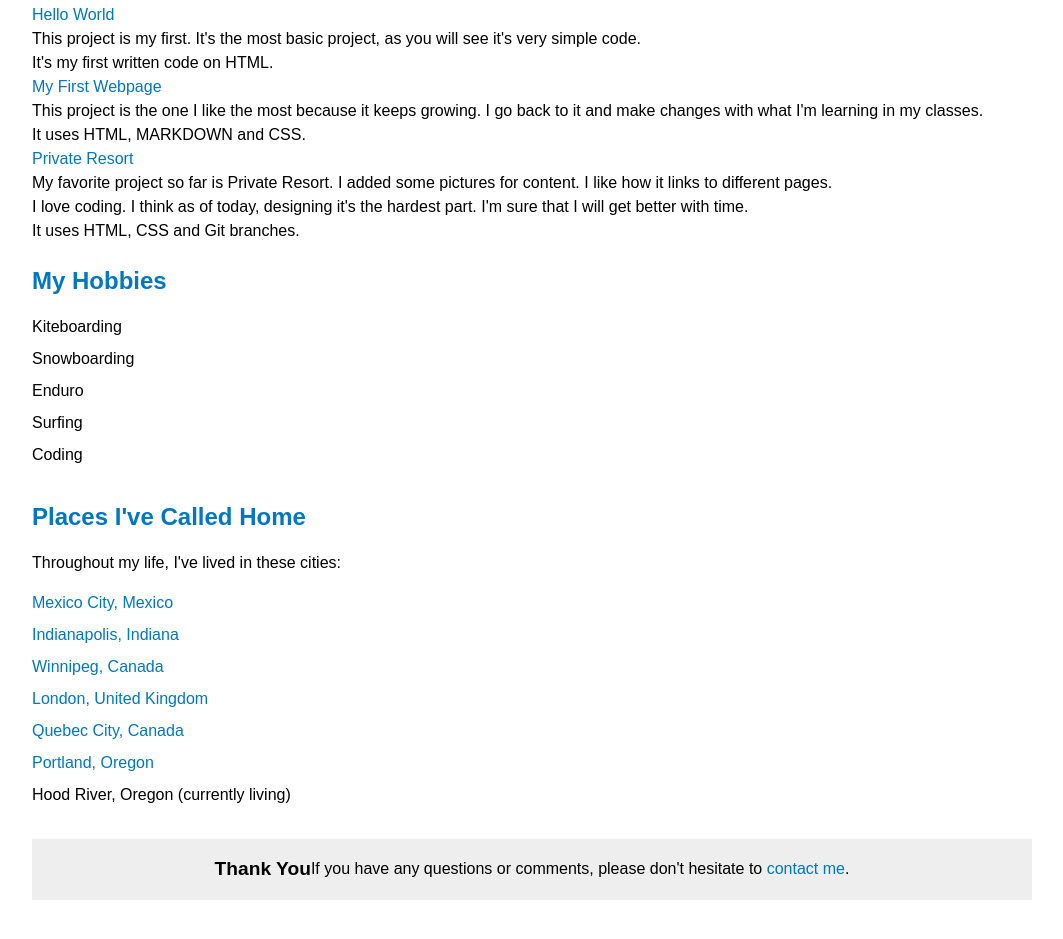
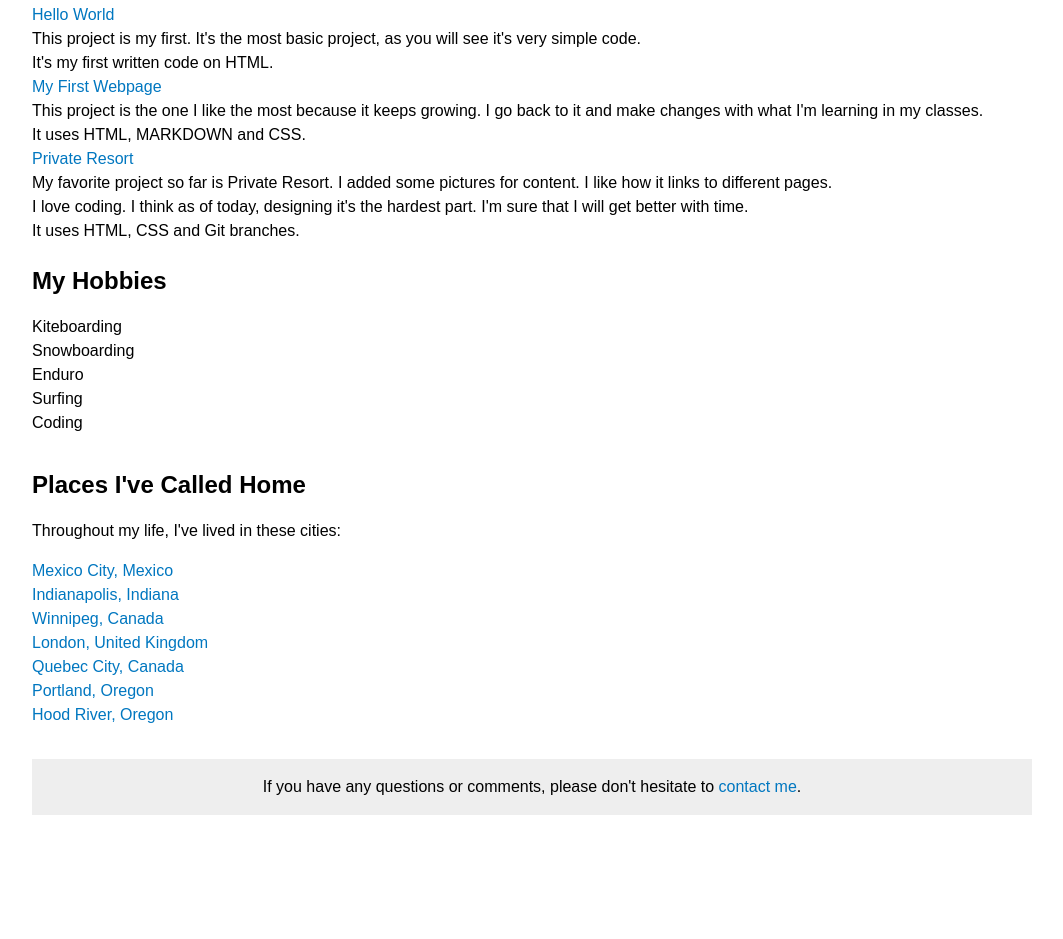
Before and after one commit to Jonliera/Portfolio, a plain HTML site: page index.html in a window 1280 px wide. Shown: the part 1108-2047 px from the top of the page, without its empty margins (108-1171 px from the left). After the commit the page ends 1987 px from the top, so only its background shows below. Drawn offline with Linux system fonts and the light colour scheme.

Commit message:
fixed bug

```diff
--- a/index.html
+++ b/index.html
@@ -62,7 +62,7 @@
           </li>
         </ul>
 
-       <section class="sidebar">
+        <section id="hobbies">
         <h2>My Hobbies</h2>
         <ul>
           <li>Kiteboarding</li>
@@ -73,7 +73,7 @@
         </ul>
       </section>
 
-      <section class="column">
+      <section id="places">
         <h2>Places I've Called Home</h2>
         <p>Throughout my life, I've lived in these cities:</p>
         <ul>
@@ -83,11 +83,10 @@
           <li><a href="https://www.visitlondon.com">London, United Kingdom</a></li>
           <li><a href="https://www.quebec-cite.com/en">Quebec City, Canada</a></li>
           <li><a href="https://www.travelportland.com/">Portland, Oregon</a></li>
-          <li>Hood River, Oregon (currently living)</li>
+          <li><a href="https://visithoodriver.com/">Hood River, Oregon</a></li>
         </ul>
       </section>
 
       <footer>
-        <h3>Thank You</h3>
         <p>If you have any questions or comments, please don't hesitate to <a href="mailto:jonliera1@gmail.com">contact me</a>.</p>
       </footer>
```
